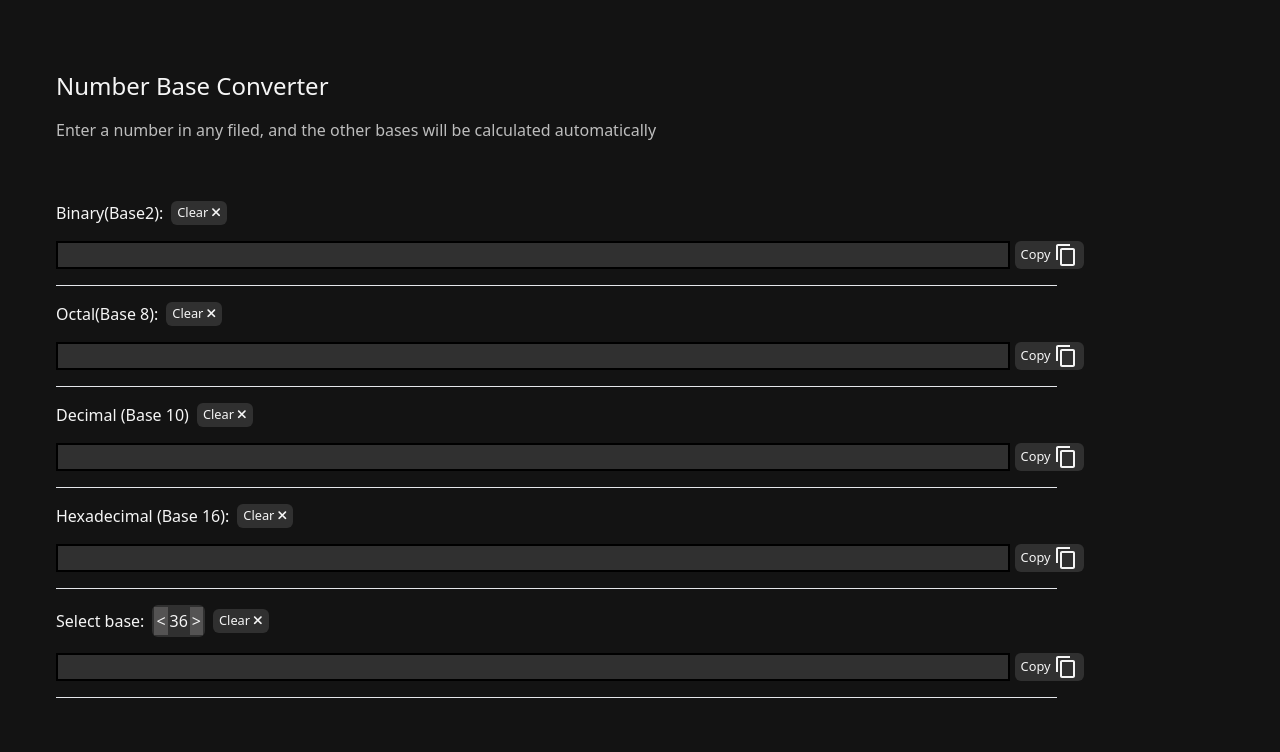
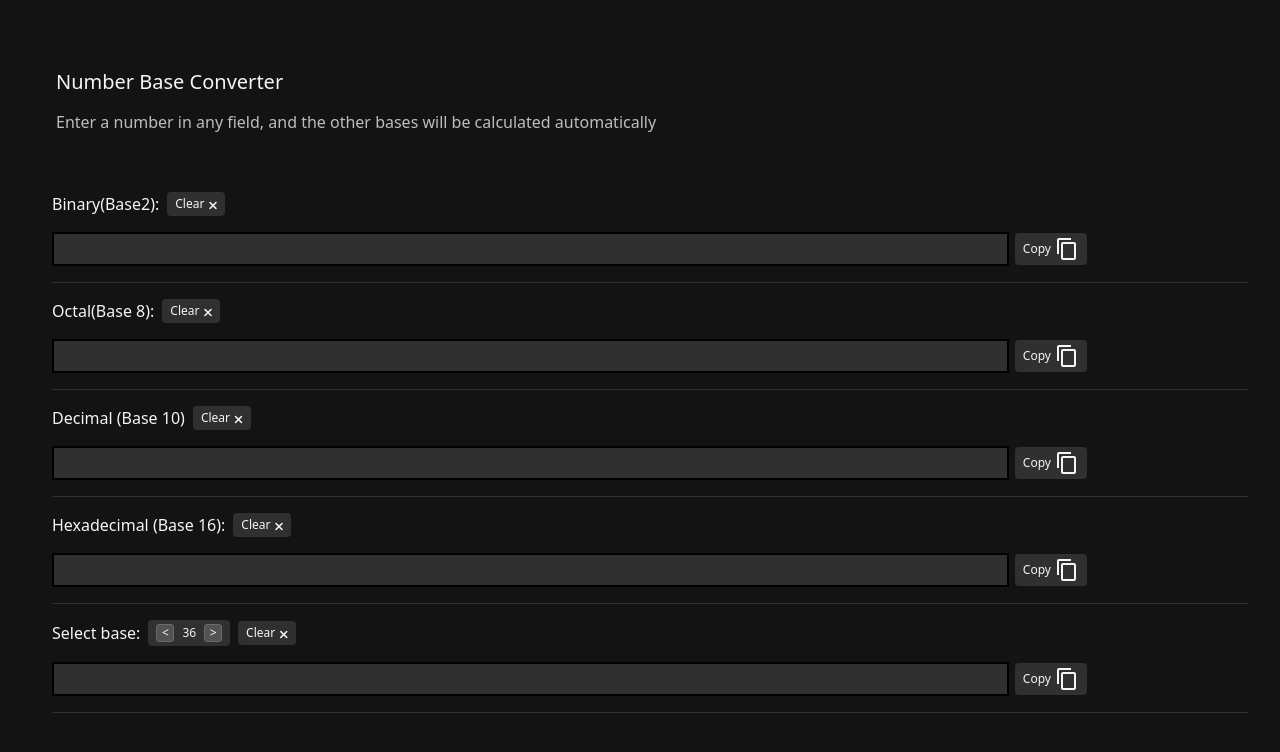
Before and after one commit to GitHub-Campus-Experts-Unilag/DevzenFrontend, a React (Vite) app: page / in a window 1280 px wide. Shown: the top 752 px of the page. Built offline with nearby package versions, Linux system fonts and the light colour scheme.

Commit message:
Closes #6, complete styling

```diff
--- a/src/components/converters/ClearButton.tsx
+++ b/src/components/converters/ClearButton.tsx
@@ -4,8 +4,8 @@ function ClearButton({ clear }: { clear: () => void }){
 
     return(
 
-        <button  className='clear-btn' onClick = {() => clear()}>
-            Clear <i className="fas fa-times"></i>
+        <button  className="bg-[#303030] text-xs py-1 px-2 rounded flex items-center self-center gap-1" onClick = {() => clear()}>
+            Clear <i className="fas fa-times -mb-[3px]"></i>
 
         </button>
     )
--- a/src/components/converters/CopyButton.tsx
+++ b/src/components/converters/CopyButton.tsx
@@ -1,20 +1,26 @@
 import ContentCopyIcon from '@mui/icons-material/ContentCopy';
-
+import { useState } from "react";
 
 function CopyButton({value}: {value: string}) {
+    const [copied, setCopied] = useState(false)
+
     const copyToClipboard = () => {
         if(value){
             navigator.clipboard.writeText(value).then(()=>{
-                alert("Copied to clipboard: " + value)
+                /* alert("Copied to clipboard: " + value) */
+                setCopied(true)
+                setTimeout(() => setCopied(false), 2000)
             })
             .catch(err => {
                 console.log("Failed to copy: ", err)
+                setCopied(false)
             })
         }
     }
     return(
-        <button className="copy-btn" onClick={() => copyToClipboard()}>
-            Copy <ContentCopyIcon className='copy-icon'/>
+        <button className="bg-[#303030] text-xs py-1 px-2 rounded flex items-center self-center gap-1" onClick={() => copyToClipboard()}>
+            {copied? "Copied" : "Copy"}
+            {!copied && <ContentCopyIcon className='copy-icon'/>}
         </button>
     )
 }
--- a/src/components/converters/NumberBaseConverter.css
+++ b/src/components/converters/NumberBaseConverter.css
@@ -1,88 +1,9 @@
 body{
     background-color: #131313;
-    color:whitesmoke;
-    margin-left: 10rem;
+    color:whitesmoke
 }
 
-input{
-    border: 2px solid black;
-    background-color: #303030;
-    color: white;
-    width: 80%
+
+.fas, .fa-times{
+    margin-bottom: -3px;
 }
-
-.numberBaseConverterContainer{
-    display:flex;
-    flex-direction: column;
-    margin: 2rem;
-    gap: 8px;
-}
-
-.number-base-converter-heading{
-    margin: 36px 24px 36px 24px;
-    display:flex;
-    flex-direction: column;
-    gap: 16px;
-
-}
-
-.number-base-converter-heading h1{
-    font-size: 1.5rem;
-}
-
-.number-base-converter-heading p{
-    color: #bdbdbd;
-    font-size: 16px;
-    line-height: 21px;
-}
-
-.each-base-conversion-heading{
-    margin-bottom: 16px;
-    display: flex;
-    gap: 8px;
-    align-items: center;
-    align-self: center;
-}
-
-.input-and-copy{
-    display:flex;
-    gap: 5px
-}
-
-.clear-btn, .copy-btn{
-    background-color: #303030;
-    font-size: 0.8rem;
-    padding: 2px 6px;
-    border-radius: 6px;
-    display: flex;
-    align-items: center;
-    align-self: center;
-    gap: 3px
-}
-
-.base-specific-section{
-    margin-bottom: 16px;
-    margin-top: 16px;
-}
-
-hr{
-    width: 84%;
-    color: #303030;
-    background-color: #303030;
-}
-
-.main-conversion-section{
-    margin-left: 24px;
-}
-
-.base-selector{
-    background-color: #303030;
-    padding: 1px px;
-    border-radius: 6px;
-}
-
-.increase-btn, .decrease-btn{
-    background-color: #545353;
-    margin: 2px;
-    padding: 2px;
-}
--- a/src/components/converters/NumberBaseConverter.tsx
+++ b/src/components/converters/NumberBaseConverter.tsx
@@ -12,6 +12,12 @@ function NumberBaseConverter() {
   const [hexadecimal, setHexadecimal] = useState("");
   const [selectedBase, setSelectedBase] = useState(36);
   const [selectedBaseInput, setSelectedBaseInput] = useState("");
+
+  const [binaryError, setBinaryError] = useState("");
+  const [octalError, setOctalError] = useState("");
+  const [hexadecimalError, setHexadecimalError] = useState("");
+  const [decimalError, setDecimalError] = useState("");
+  const [selectedBaseInputError, setSelectedBaseInputError] = useState("");
 
   //Clear all inputs
   const clearBinary = () => setBinary("");
@@ -31,6 +37,10 @@ function NumberBaseConverter() {
 
   const handleBinaryChange = (e: React.ChangeEvent<HTMLInputElement>) => {
     const binaryInput = e.target.value;
+    if (!/^[0-1]*$/.test(binaryInput)) {
+      setBinaryError("Binary must only contain 0 or 1");
+    } else {
+      setBinaryError("");
       setBinary(binaryInput);
       const decimalValue = parseInt(binaryInput, 2);
       if (isNaN(decimalValue)) {
@@ -41,11 +51,17 @@ function NumberBaseConverter() {
         setDecimal(decimalValue.toString());
         setOctal(decimalValue.toString(8));
         setHexadecimal(decimalValue.toString(16));
+        setSelectedBaseInput(decimalValue.toString(selectedBase).toUpperCase());
+      }
     }
   };
 
   const handleOctalChange = (e: React.ChangeEvent<HTMLInputElement>) => {
     const octalInput = e.target.value;
+    if (!/^[0-7]*$/.test(octalInput)) {
+      setOctalError("Octal numbers must only contain digits from 0 to 7");
+    } else {
+      setOctalError("");
       setOctal(octalInput);
       const decimalValue = parseInt(octalInput, 8);
       if (isNaN(decimalValue)) {
@@ -56,11 +72,19 @@ function NumberBaseConverter() {
         setDecimal(decimalValue.toString());
         setBinary(decimalValue.toString(2));
         setHexadecimal(decimalValue.toString(16).toUpperCase());
+        setSelectedBaseInput(decimalValue.toString(selectedBase).toUpperCase());
+      }
     }
   };
 
   const handleHexadecimalChange = (e: React.ChangeEvent<HTMLInputElement>) => {
     const hexadecimalInput = e.target.value;
+    if (!/^[0-9a-fA-F]*$/.test(hexadecimalInput)) {
+      setHexadecimalError(
+        "Hexadecimal numbers must contain only digits between 0-9 or letters A-F"
+      );
+    } else {
+      setHexadecimalError("");
       setHexadecimal(hexadecimalInput);
       const decimalValue = parseInt(hexadecimalInput, 16);
       if (isNaN(decimalValue)) {
@@ -71,11 +95,17 @@ function NumberBaseConverter() {
         setDecimal(decimalValue.toString());
         setBinary(decimalValue.toString(2));
         setOctal(decimalValue.toString(8));
+        setSelectedBaseInput(decimalValue.toString(selectedBase).toUpperCase());
+      }
     }
   };
 
   const handleDecimalChange = (e: React.ChangeEvent<HTMLInputElement>) => {
     const decimalInput = e.target.value;
+    if (!/^\d*$/.test(decimalInput)) {
+      setDecimalError("Decimal must contain digits from 0 to 9");
+    } else {
+      setDecimalError("");
       setDecimal(decimalInput);
       const decimalValue = parseInt(decimalInput);
       if (isNaN(decimalValue)) {
@@ -86,6 +116,8 @@ function NumberBaseConverter() {
         setBinary(decimalValue.toString(2));
         setOctal(decimalValue.toString(8));
         setHexadecimal(decimalValue.toString(16).toUpperCase());
+        setSelectedBaseInput(decimalValue.toString(selectedBase).toUpperCase());
+      }
     }
   };
 
@@ -93,6 +125,13 @@ function NumberBaseConverter() {
     e: React.ChangeEvent<HTMLInputElement>
   ) => {
     const input = e.target.value;
+    const regex = new RegExp(
+      `^[0-${(selectedBase - 1).toString(36).toUpperCase()}]*$`
+    );
+    if (!regex.test(input)) {
+      setSelectedBaseInputError("Input doesn't match the base picked");
+    } else {
+      setSelectedBaseInputError("");
       setSelectedBaseInput(input);
 
       //Validate input for selected base
@@ -109,91 +148,122 @@ function NumberBaseConverter() {
         setOctal(decimalValue.toString(8));
         setHexadecimal(decimalValue.toString(16).toUpperCase());
       }
+    }
   };
 
   return (
-    <div className="numberBaseConverterContainer">
-      <div className="number-base-converter-heading">
-        <h1>Number Base Converter</h1>
-        <p>
-          Enter a number in any filed, and the other bases will be calculated
+    <div className="flex flex-col m-8 gap-2 bg-[#131313] text-whitesmoke ml-">
+      <div className="flex flex-col mx-6 my-9 gap-4">
+        <h1 className="text-xl">Number Base Converter</h1>
+        <p className="text-[#bdbdbd] text-base leading-5">
+          Enter a number in any field, and the other bases will be calculated
           automatically
         </p>
       </div>
 
-      <div className="main-conversion-section">
-        <div className="base-specific-section">
-          <div className="each-base-conversion-heading">
+      <div className="ml-5">
+        <div className="my-4">
+          <div className="mb-4 flex gap-2 items-center self-center">
             <label htmlFor="">Binary(Base2): </label>
             <ClearButton clear={clearBinary} />
           </div>
-          <div className="input-and-copy">
-            <input type="text" onChange={handleBinaryChange} value={binary} />
+          <div className="flex gap-1.5">
+            <input
+              type="text"
+              onChange={handleBinaryChange}
+              value={binary}
+              className="border-2 border-black bg-[#303030] text-white w-4/5 p-[3px]"
+            />
             <CopyButton value={binary} />
           </div>
+          {binaryError && <p className="text-red-600 text-base">{binaryError}</p>}
         </div>
-        <hr />
+        <div className="w-9/10 bg-[#303030] h-px divider"></div>
 
-        <div className="base-specific-section">
-          <div className="each-base-conversion-heading">
+
+
+        <div className="my-4">
+          <div className="mb-4 flex gap-2 items-center self-center">
             <label htmlFor="">Octal(Base 8): </label>
             <ClearButton clear={clearOctal} />
           </div>
-          <div className="input-and-copy">
-            <input type="text" onChange={handleOctalChange} value={octal} />
+          <div className="flex gap-1.5">
+            <input
+              type="text"
+              onChange={handleOctalChange}
+              value={octal}
+              className="border-2 border-black bg-[#303030] text-white w-4/5 p-[3px]"
+            />
             <CopyButton value={octal} />
           </div>
+          {octalError && <p className="text-red-600 text-base">{octalError}</p>}
         </div>
-        <hr />
+        <div className="w-9/10 bg-[#303030] h-px"></div>
 
-        <div className="base-specific-section">
-          <div className="each-base-conversion-heading">
+        <div className="my-4">
+          <div className="mb-4 flex gap-2 items-center self-center">
             <label htmlFor="">Decimal (Base 10)</label>
             <ClearButton clear={clearDecimal} />
           </div>
-          <div className="input-and-copy">
-            <input type="text" onChange={handleDecimalChange} value={decimal} />
+          <div className="flex gap-1.5">
+            <input
+              type="text"
+              onChange={handleDecimalChange}
+              value={decimal}
+              className="border-2 border-black bg-[#303030] text-white w-4/5 p-[3px]"
+            />
             <CopyButton value={decimal} />
           </div>
+          {decimalError && <p className="text-red-600 text-base">{decimalError}</p>}
         </div>
-        <hr />
+        <div className="w-9/10 bg-[#303030] h-px"></div>
 
-        <div className="base-specific-section">
-          <div className="each-base-conversion-heading">
+        <div className="my-4">
+          <div className="mb-4 flex gap-2 items-center self-center">
             <label htmlFor="">Hexadecimal (Base 16): </label>
             <ClearButton clear={clearHex} />
           </div>
-          <div className="input-and-copy">
+          <div className="flex gap-1.5">
             <input
               type="text"
               onChange={handleHexadecimalChange}
               value={hexadecimal}
+              className="border-2 border-black bg-[#303030] text-white w-4/5 p-[3px]"
             />
             <CopyButton value={hexadecimal} />
           </div>
+          {hexadecimalError && <p className="text-red-600 text-base">{hexadecimalError}</p>}
         </div>
-        <hr />
+        <div className="w-9/10 bg-[#303030] h-px"></div>
 
-        <div className="base-specific-section">
-          <div className="each-base-conversion-heading">
+        <div className="my-4">
+          <div className="mb-4 flex gap-2 items-center self-center">
             <label htmlFor="">Select base: </label>
-            <div className="base-selector">
-              <button onClick={decreaseBase} className="increase-btn">&lt;</button>
-              <span>{selectedBase}</span>
-              <button onClick={increaseBase} className="decrease-btn">&gt;</button>
+            <div className="bg-[#303030] text-xs py-1 px-2 rounded flex items-center justify-between gap-2">
+              <button onClick={decreaseBase} className="bg-[#545353] rounded-[3px] w-[18px] h-[18px] flex items-center justify-center border border-[#6a6a6a]">
+                &lt;
+              </button>
+              <span> {selectedBase} </span>
+              <button onClick={increaseBase} className="bg-[#545353] rounded-[3px] w-[18px] h-[18px] flex items-center justify-center border border-[#6a6a6a]">
+                &gt;
+              </button>
             </div>
             <ClearButton clear={clearSelectedBaseInput} />
           </div>
-          <div className="input-and-copy">
+          <div className="flex gap-1.5">
             <input
               type="text"
               onChange={handleSelectedBaseInputChange}
               value={selectedBaseInput}
+              className="border-2 border-black bg-[#303030] text-white w-4/5 p-[3px]"
             />
-            <CopyButton value={selectedBaseInput}/>
+            <CopyButton value={selectedBaseInput} />
           </div>
+          {selectedBaseInputError && (
+            <p className="text-red-600 text-base">{selectedBaseInputError}</p>
+          )}
         </div>
-        <hr />
+        <div className="w-9/10 bg-[#303030] h-px"></div>
       </div>
     </div>
   );
```
Lines whose indentation alone changed are shown as unchanged.
